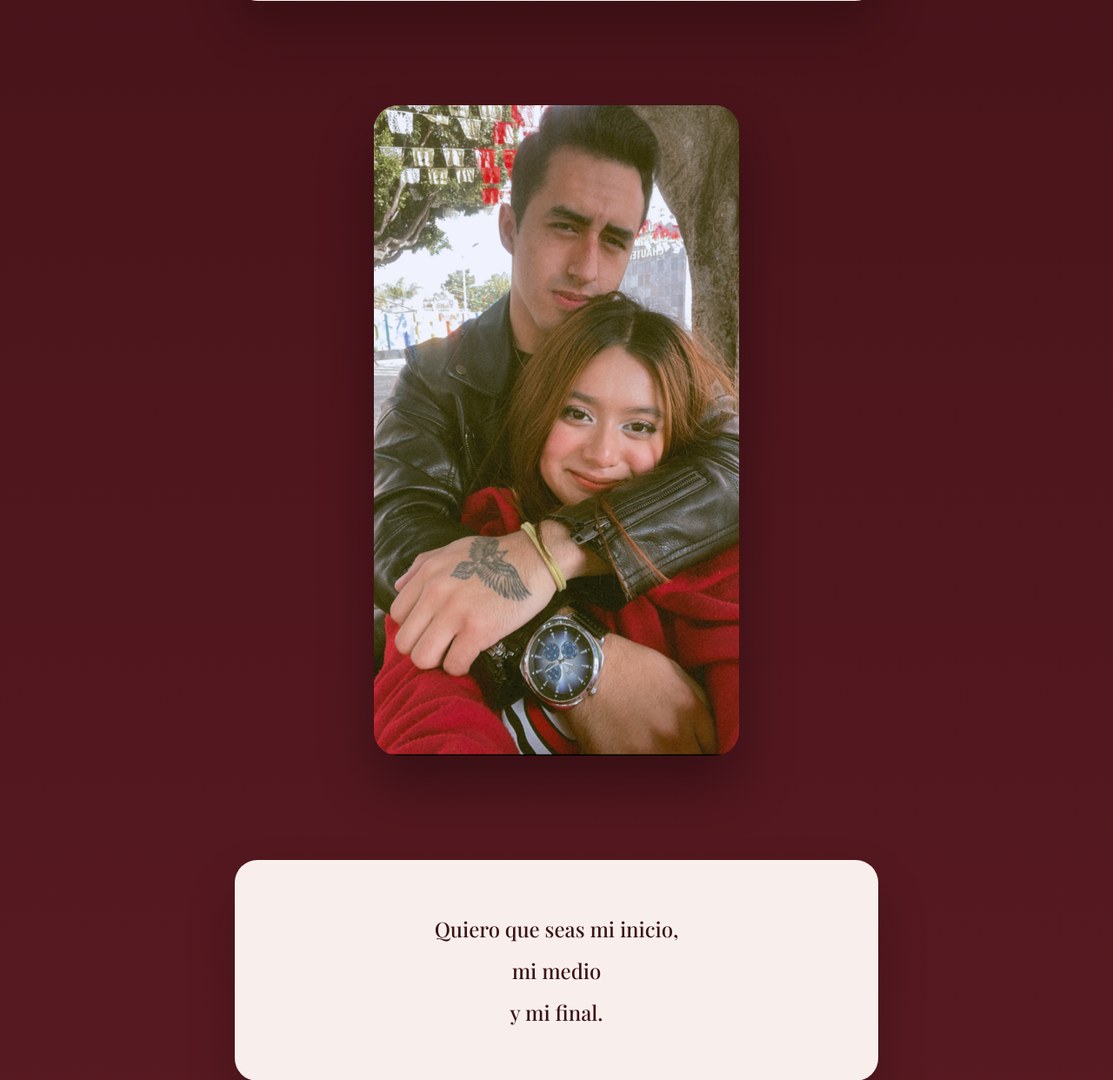
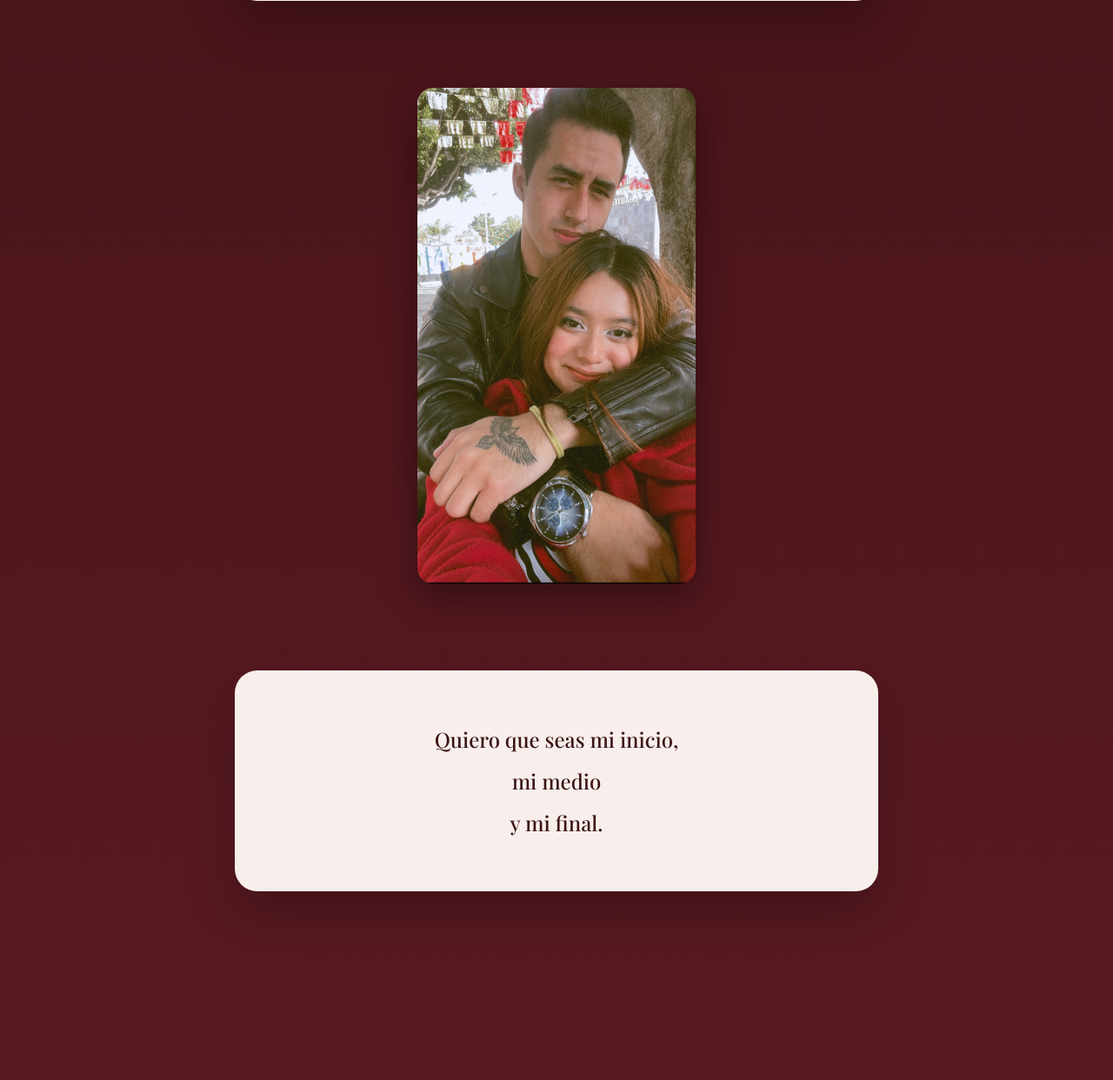
Before and after one commit to axelarennas-cmd/nuestra-historia, a Flask app: page / in a window 1280 px wide. Shown: the part 1143-2385 px from the top of the page at 87% size. Run offline with Flask 3, Linux system fonts and the light colour scheme.

```diff
--- a/static/styles.css
+++ b/static/styles.css
@@ -71,3 +71,14 @@ h1 {
     border-radius: 28px;
     box-shadow: 0 35px 60px rgba(0, 0, 0, 0.35);
 }
+.photo {
+    display: flex;
+    justify-content: center;
+    margin: 60px 0;
+}
+
+.photo img {
+    max-width: 320px;
+    border-radius: 18px;
+    box-shadow: 0 15px 40px rgba(0,0,0,0.4);
+}
--- a/templates/index.html
+++ b/templates/index.html
@@ -37,8 +37,9 @@
         </div>
 
         <!-- FOTO -->
-        <div class="foto">
-            <img src="{{ url_for('static', filename='images/foto1.png') }}" alt="Nosotros">
+        <div class="photo">
+           <img src="{{ url_for('static', filename='images/foto1.png') }}">
+
         </div>
 
         <div class="frase final">
```
